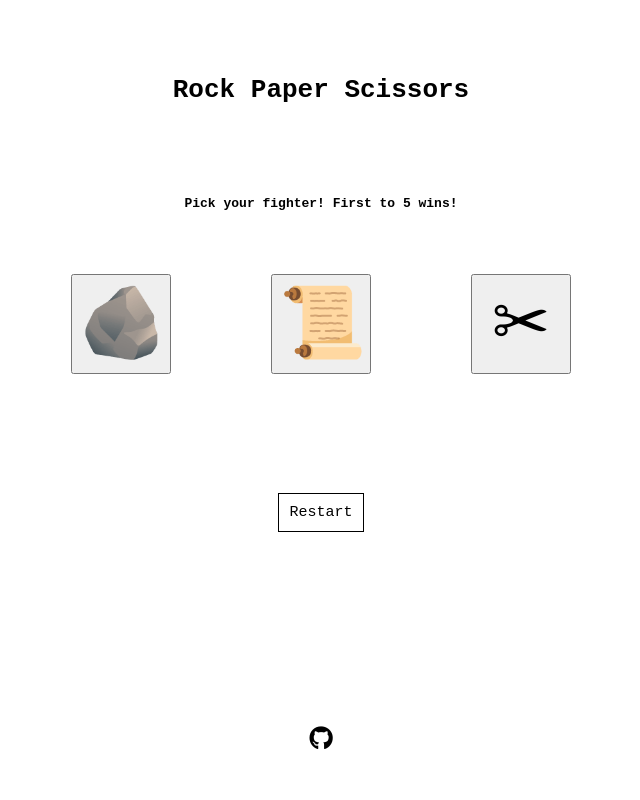
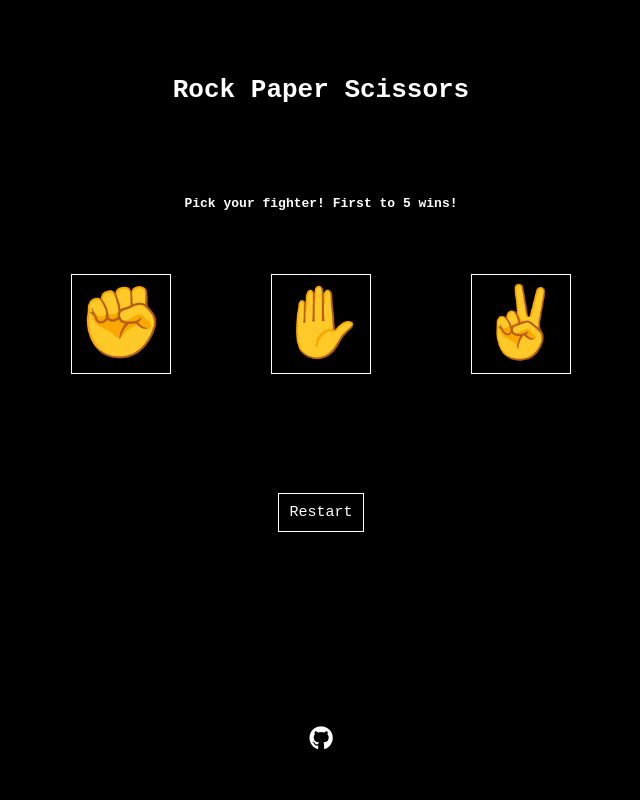
Before and after one commit to jliao9/rock_paper_scissors, a plain HTML site: page index.html in a window 1280 px wide. Shown: the whole page, without its empty margins (319-959 px from the left). Drawn offline with Linux system fonts and the light colour scheme.

Commit message:
Changed theme of webpage and changed script to all textContent

```diff
--- a/index.html
+++ b/index.html
@@ -12,19 +12,20 @@
     <div class = "header"><h1> Rock Paper Scissors</h1></div>
     <div class = "prompt"><p> <strong>Pick your fighter! First to 5 wins!</p></div></strong>
     <div class = "player">
-        <button id = "rock"> 🪨 </button>
-        <button id= "paper"> 📜 </button>
-        <button id = "scissors"> ✂ </button>
+        <button id = "rock">✊</button>
+        <button id= "paper"> ✋</button>
+        <button id = "scissors"> ✌ </button>
     </div>
-    <div id = "result"></div>
-    <div class = "scoreboard"> </div>
-    <div class = "current"></div>
-    <div class = "reset"></div>
+    <div class = "texts">
+        <div id = "result"> </div>
+        <div class = "scoreboard">  </div>
+        <div class = "current"> </div>
+        <div class = "reset"> </div>
+    </div>
     <div id = "restart"><a href="javascript:location.reload(true)"><span>Restart</a></div></span>
-
     <script src = "javascript.js"></script>
     <div class='footer'>
         <a href = "https://github.com/jliao9">
-        <i class="fab fa-github"></i></a>
+        <i class="fab fa-github"></i></a></div>
 </body>
 </html>
--- a/javascript.js
+++ b/javascript.js
@@ -20,7 +20,6 @@ function computerPlay(){
 
 }
 
-
 rockPlay.addEventListener("click", () => {
         playerSelection = "rock";
         playRound("rock", computerSelection);
@@ -42,19 +41,19 @@ function playRound(playerSelection) {
         let computerSelection = computerPlay();
 
     if (playerSelection === computerSelection) {
-        score.innerHTML = "<b>It's a tie!</b>";
+        score.textContent = `It's a tie!`;
         roundCount +=1;
         scores();
         end();
     }   else if (playerSelection === "rock") {
             if (computerSelection === "paper") {
-                score.innerHTML = "<b> You lose!</b> -- You chose rock but paper beats rock!<p> "
+                score.textContent =  `You lose this round!-- You chose ${playerSelection} but the computer chose ${computerSelection}...${computerSelection} beats ${playerSelection}!`
                 computerScore += 1;
                 roundCount +=1;
                 scores();
                 end();
         }   if (computerSelection === "scissors") {
-                score.innerHTML = "<b>You win!</b> -- Rock beats scissors!";
+                score.textContent =  `You win this round!-- You chose ${playerSelection} while the computer chose ${computerSelection}`
                 playerScore += 1;
                 roundCount +=1;
                 scores();
@@ -62,13 +61,13 @@ function playRound(playerSelection) {
         }
     }   else if (playerSelection === "paper") {
             if (computerSelection === "scissors") {
-                score.innerHTML = "<b>You lose!</b> -- Scissors beats paper!";
+                score.textContent =  `You lose this round!-- You chose ${playerSelection} but the computer chose ${computerSelection}`
                 computerScore += 1;
                 roundCount +=1;
                 scores();
                 end();
         }   if (computerSelection === "rock") {
-                score.innerHTML = "<b>You win!</b> -- Paper beats rock!";
+                score.textContent =  `You win this round!-- You chose ${playerSelection} while the computer chose ${computerSelection}`
                 playerScore += 1;
                 roundCount +=1;
                 scores();
@@ -76,13 +75,13 @@ function playRound(playerSelection) {
         }
     }   else if (playerSelection === "scissors"){
             if (computerSelection === "paper") {
-                score.innerHTML = "<b>You win!</b> -- Scissors beats paper";
+                score.textContent =  `You win this round!-- You chose ${playerSelection} while the computer chose ${computerSelection}`
                 playerScore += 1;
                 roundCount +=1;
                 scores();
                 end();
         }   if (computerSelection === "rock"){
-                score.innerHTML = "<b>You lose!</b> -- Rock beats scissors";
+                score.textContent =  `You lose this round!-- You chose ${playerSelection} but the computer chose ${computerSelection}`
                 computerScore += 1;
                 roundCount +=1;
                 scores();
--- a/styles.css
+++ b/styles.css
@@ -3,18 +3,24 @@
    display: flex;
    justify-content: center;
    align-items: center;
+
 }
-
+html {
+    background-color: black;
+}
 .header {
     padding: 50px;
+    background-color: black;
+    color: white;
     display: flex;
     justify-content: center;
     align-items: center;
     font-family: monospace;
 }
 
-.prompt, .reset, .current, #result, .scoreboard, #restart{
+.prompt, .reset, .current, #result, .scoreboard, #restart, #rock, #paper, #scissors{
     display: flex;
+    color: white;
     padding: 10px;
     justify-content: center;
     align-items: center;
@@ -22,6 +28,7 @@
 }
 
 .player {
+    color: white;
     display: flex;
     justify-content: center;
     align-items: center;
@@ -65,6 +72,10 @@ button {
     width: 100px;
     font-family: monospace;
     font-size: 70px;
+    color: white;
+    background: black;
+    border: 1px solid white;
+
 }
 
 .footer {
@@ -78,18 +89,18 @@ button {
 .fa-github {
     padding: 50px;
     font-size: 24px;
-    color: black;
+    color: white;
 }
 
 a {
-    color: black;
+    color: white;
     text-decoration: none;
 }
 
 span {
     padding: 10px;
     font-size: 15px;
-    border: 1px solid black;
+    border: 1px solid white;
 }
 
 span:hover {
@@ -101,3 +112,8 @@ span:hover {
     transition: 0.7sec;
     box-shadow: grey 5px 5px 5px;
 }
+
+#result {
+    font-size: 20px;
+    font-weight: bold;
+}
```
